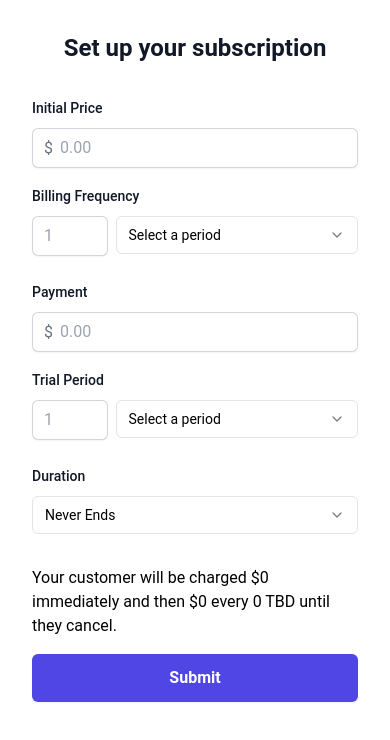
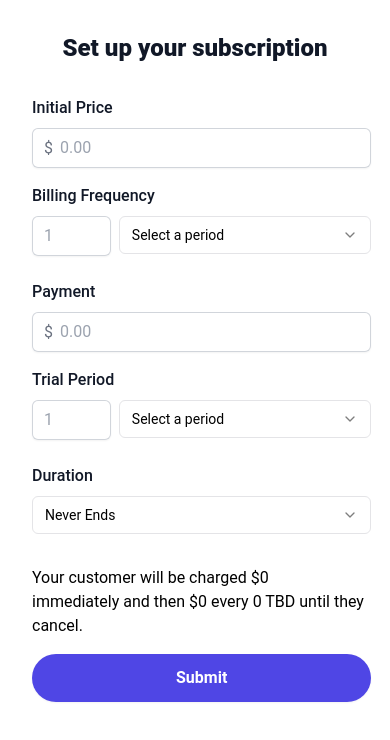
Before and after one commit to LeonardoHabitzreuter/payment-plans, a React (Vite) app: page / in a window 390 px wide. Shown: the top 740 px of the page. Built offline with nearby package versions, Linux system fonts and the light colour scheme.

Commit message:
css changes

```diff
--- a/index.html
+++ b/index.html
@@ -1,6 +1,7 @@
 <!doctype html>
 <html lang="en">
   <head>
+    <link rel="icon" href="https://www.offeringtree.com/wp-content/uploads/2016/10/cropped-TreeColorMed-1-32x32.png" sizes="32x32"/>
     <meta charset="UTF-8" />
     <meta name="viewport" content="width=device-width, initial-scale=1.0" />
     <title>Payment plans</title>
--- a/package.json
+++ b/package.json
@@ -13,6 +13,7 @@
     "@hookform/resolvers": "^3.9.0",
     "@radix-ui/react-select": "^2.1.1",
     "@radix-ui/react-slot": "^1.1.0",
+    "class-variance-authority": "^0.7.0",
     "clsx": "^2.1.1",
     "lucide-react": "^0.411.0",
     "react": "^18.3.1",
--- a/src/App.tsx
+++ b/src/App.tsx
@@ -50,7 +50,7 @@ function App() {
 
   return (
     <div className='p-8 min-h-screen max-w-[1200px] bg-white mx-auto'>
-      <h2 className="text-2xl font-semibold text-gray-900 text-center">Set up your subscription</h2>
+      <h2 className="text-2xl font-black text-gray-900 text-center">Set up your subscription</h2>
 
       <FormProvider {...form}>
         <form onSubmit={form.handleSubmit(() => {})} className="grid sm:grid-cols-3 gap-4 sm:gap-10 mt-8" >
@@ -216,7 +216,7 @@ function App() {
 
           <ResultContainer fields={form.watch()} />
 
-          <Button type="submit" className='w-full sm:w-52 justify-self-end sticky sm:fixed bottom-8 '>Submit</Button>
+          <Button type="submit" size='lg' className='sm:col-span-3 w-full justify-self-center'>Submit</Button>
         </form>
       </FormProvider>
     </div>
--- a/src/components/Button.tsx
+++ b/src/components/Button.tsx
@@ -1,17 +1,31 @@
 import { cn } from "../utils"
+import { cva, type VariantProps } from 'class-variance-authority'
+
+const buttonVariants = cva(
+  'rounded-md bg-indigo-600 px-4 py-3 text-base font-semibold text-white shadow-sm hover:bg-indigo-500 focus-visible:outline focus-visible:outline-2 focus-visible:outline-offset-2 focus-visible:outline-indigo-600 sm:w-auto',
+  {
+    variants: {
+      size: {
+        default: 'h-10 px-4 py-2',
+        sm: 'h-9 rounded-md px-3',
+        lg: 'h-12 rounded-3xl px-36'
+      }
+    },
+    defaultVariants: {
+      size: 'default'
+    }
+  }
+)
 
 type Props = {
   type: 'submit' | 'button'
   children: React.ReactNode
   className?: string
-}
+} & VariantProps<typeof buttonVariants>
 
-export default function Button({ type, children, className }: Props) {
+export default function Button({ type, children, className, size }: Props) {
   return (
-    <button type={type} className={cn(
-      "rounded-md bg-indigo-600 px-4 py-3 text-base font-semibold text-white shadow-sm hover:bg-indigo-500 focus-visible:outline focus-visible:outline-2 focus-visible:outline-offset-2 focus-visible:outline-indigo-600",
-      className
-    )}>
+    <button type={type} className={cn(buttonVariants({ size, className }))}>
       {children}
     </button>
   )
--- a/src/components/Label.tsx
+++ b/src/components/Label.tsx
@@ -7,7 +7,7 @@ type Props = {
 export default function Label({ children, className, hasError: error, ...props }: Props) {
   return <label
     className={cn(
-      "text-sm font-medium text-gray-900",
+      "text-base font-medium text-gray-900",
       error && 'text-red-500',
       className)}
     {...props}
--- a/src/index.css
+++ b/src/index.css
@@ -4,9 +4,14 @@
 
 :root {
   font-family: Roboto, system-ui, Avenir, Helvetica, Arial, sans-serif;
-  background-color: #110c41;
 }
 
-#root {
-  height: 100vh;
+input::-webkit-outer-spin-button,
+input::-webkit-inner-spin-button {
+  -webkit-appearance: none;
+  margin: 0;
 }
+
+input[type=number] {
+  -moz-appearance: textfield;
+}
```
Also changed, not shown: 1 other file (tests, documents, lock files or other folders).
